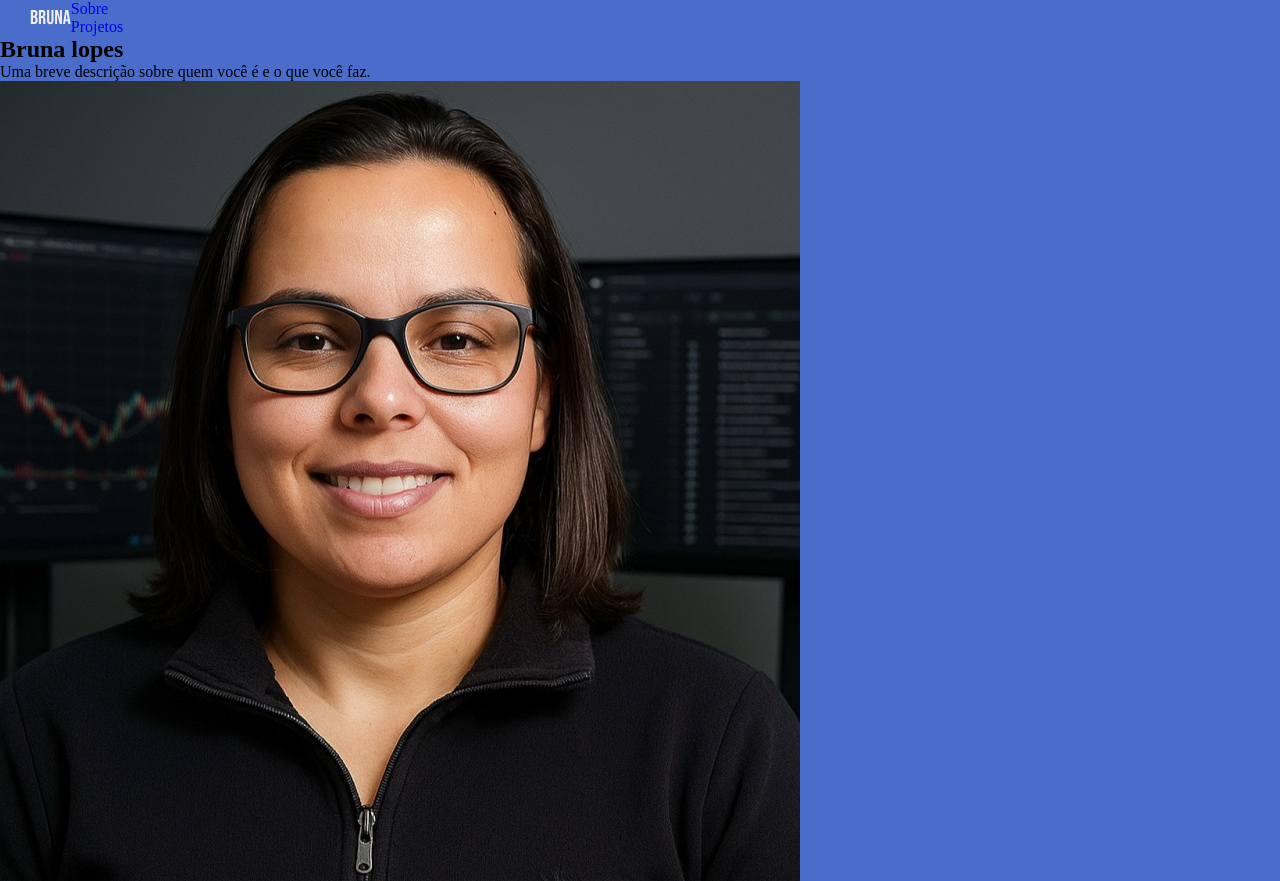
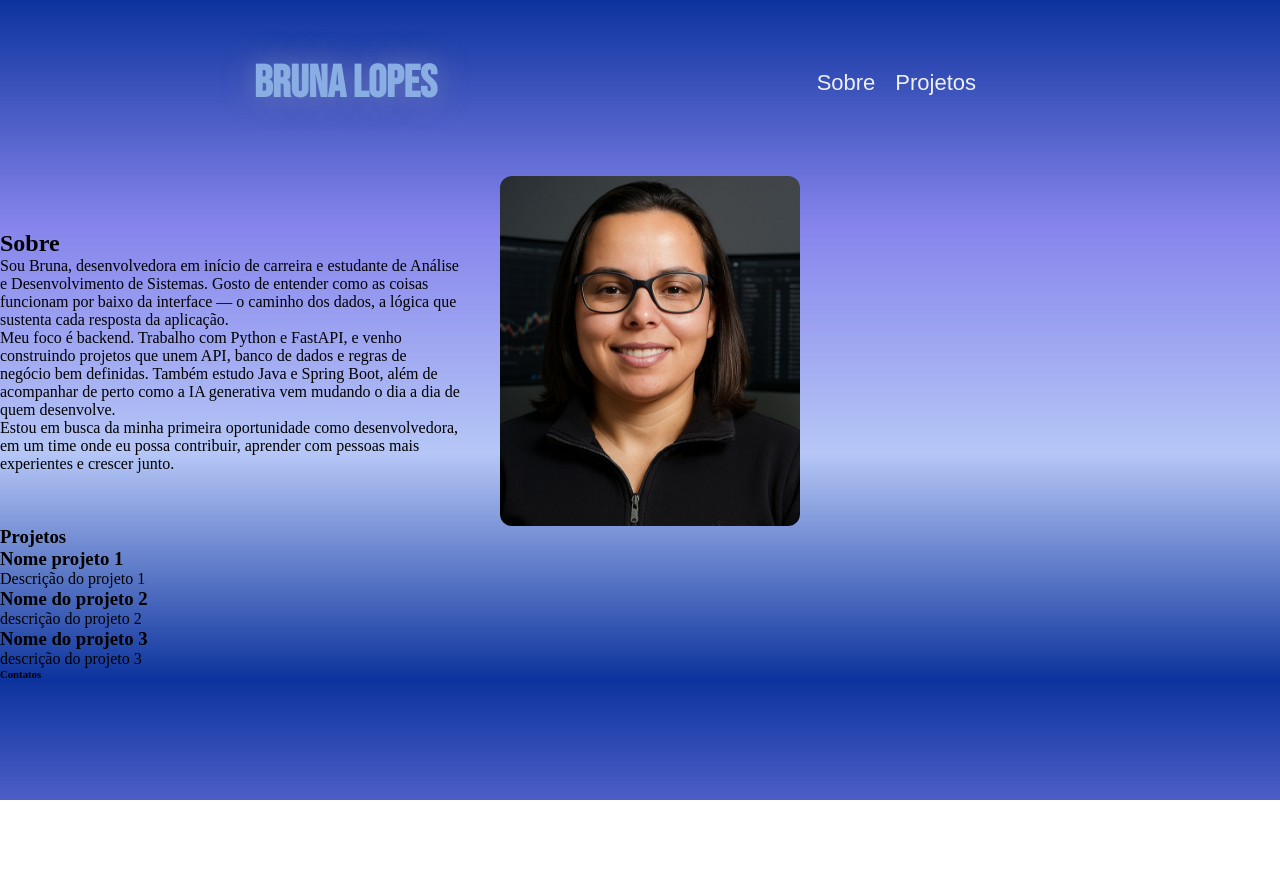
Before and after one commit to Brunlps/portifolio-profissional-bruna, a plain HTML site: page index.html in a window 1280 px wide. Shown: the top 881 px of the page. After the commit the page ends 800 px from the top, so only its background shows below. Drawn offline with Linux system fonts and the light colour scheme.

Commit message:
Nav terminada e iniando o  sobre.

```diff
--- a/css/style.css
+++ b/css/style.css
@@ -1,4 +1,4 @@
-@import url('https://fonts.googleapis.com/css2?family=Bebas+Neue&display=swap');
+@import url("https://fonts.googleapis.com/css2?family=Bebas+Neue&display=swap");
 * {
   margin: 0;
   padding: 0;
@@ -7,27 +7,115 @@
 }
 
 body {
-  background-color: #1a45bcc9;
+  /* background-image: linear-gradient(500deg, #0c339d, #605de6c1, #8ca7f1a3, #0c339d); */
+  background: linear-gradient(180deg, #0c339d, #605de6c1, #8ca7f1a3, #0c339d);
 }
 
 header {
-  display: flex;
-  justify-content: space-between;
-  align-items: center;
-  padding: 50px 0 50 0px;
+  padding: 50px 0 60px 0;
   width: 100%;
   top: 0;
   left: 0;
 
   & nav {
     display: flex;
+    justify-content: center;
+    gap: 100px;
     align-items: center;
 
     & .name-logo {
-        margin-left: 30px;
-        font-size: 20px;
-        font-family: "Bebas Neue", sans-serif;
-        color: rgb(238, 240, 243);
+      margin-left: 30px;
+      margin-right: 200px;
+      font-size: 30px;
+      font-family: "Bebas Neue", sans-serif;
+      color: rgb(137, 174, 228);
+
+      & .logo {
+        text-shadow: 0 0 30px rgba(165, 169, 184, 0.5);
+        transition: all 0.3s;
+
+        &:hover {
+          color:rgb(15, 60, 128);
+          text-shadow: 0 0 30px rgb(104, 137, 187);
+          transform: scale(1.1);
+        }
+      }
+    }
+
+    & ul {
+      display: flex;
+      gap: 20px;
+      padding: 20px 80px;
+    }
+
+    & a {
+      font-family: "Poppins", sans-serif;
+      font-size: 22px;
+      font-weight: 500;
+      color: rgb(238, 240, 243);
+      display: inline-block;
+      transition: all 0.3s;
+
+      &:hover {
+        color: rgb(15, 60, 128);
+        transform: scale(1.1);
+      }
     }
   }
 }
+
+#sobre{
+  max-width: 800px;
+  display: flex;
+  align-items: center;
+  gap: 40px;
+  max-width: 800px;
+
+  & .sobre-texto{
+    flex: 1;
+  }
+
+  & .sobre-img-card{
+    width: 300px;
+    height: 350px;
+    perspective: 1000px;
+    flex-shrink: 0;
+    margin-left: auto;
+
+    & .card-inner {
+      width: 100%;
+      height: 100%;
+      position: relative;
+      transform-style: preserve-3d;
+      transition: transform 0.6s;
+
+      & .card-front,
+      & .card-back {
+        position: absolute;
+        width: 100%;
+        height: 100%;
+        backface-visibility: hidden;
+        border-radius: 12px;
+        overflow: hidden;
+
+        & img {
+          width: 100%;
+          height: 100%;
+          object-fit: cover;
+        }
+
+        & .card-back{
+          background-color: azure;
+        }
+      }
+
+      & .card-back {
+        transform: rotateY(180deg);
+      }
+    }
+
+    &:hover .card-inner {
+      transform: rotateY(180deg);
+    }
+  }
+}
--- a/index.html
+++ b/index.html
@@ -10,13 +10,17 @@
     <header>
       <nav>
         <div class="name-logo">
-          <p class="logo">Bruna</p>
+          <h1 class="logo">Bruna Lopes</h1>
         </div>
 
         <div class="menu">
           <ul>
-            <li><a href="#sobre">Sobre</a></li>
-            <li><a href="#projeto">Projetos</a></li>
+            <li>
+              <a href="#sobre">Sobre</a>
+            </li>
+            <li>
+              <a href="#projeto">Projetos</a>
+            </li>
           </ul>
         </div>
       </nav>
@@ -24,10 +28,40 @@
 
     <main>
       <section id="sobre">
-        <h1>Bruna lopes</h1>
-        <p>Uma breve descrição sobre quem você é e o que você faz.</p>
-        <div>
-          <img src="assets/logo.jpg" alt="Foto de Bruna"/>
+        <div class="sobre-texto">
+          <h2>Sobre</h2>
+          <p>
+            Sou Bruna, desenvolvedora em início de carreira e estudante de
+            Análise e Desenvolvimento de Sistemas. Gosto de entender como as
+            coisas funcionam por baixo da interface — o caminho dos dados, a
+            lógica que sustenta cada resposta da aplicação.
+          </p>
+          <p>
+            Meu foco é backend. Trabalho com Python e FastAPI, e venho
+            construindo projetos que unem API, banco de dados e regras de
+            negócio bem definidas. Também estudo Java e Spring Boot, além de
+            acompanhar de perto como a IA generativa vem mudando o dia a dia de
+            quem desenvolve.
+          </p>
+          <p>
+            Estou em busca da minha primeira oportunidade como desenvolvedora,
+            em um time onde eu possa contribuir, aprender com pessoas mais
+            experientes e crescer junto.
+          </p>
+        </div>
+
+        <div class="sobre-img-card">
+          <div class="card-inner">
+            <div class="card-front">
+              <img src="assets/logo.jpg" alt="primeira-imagem" />
+            </div>
+            <div class="card-back">
+              <img
+                src="assets/Gemini_Generated_Image_wlni8hwlni8hwlni-removebg-preview.png"
+                alt="segunda-imagem"
+              />
+            </div>
+          </div>
         </div>
       </section>
 
```
Also changed, not shown: assets/47cf8af5-69e0-4b70-bd43-91730b2328cf.jpg (added), assets/Gemini_Generated_Image_eeu34jeeu34jeeu3-removebg-preview.png (added), assets/Gemini_Generated_Image_wlni8hwlni8hwlni-removebg-preview.png (added).
